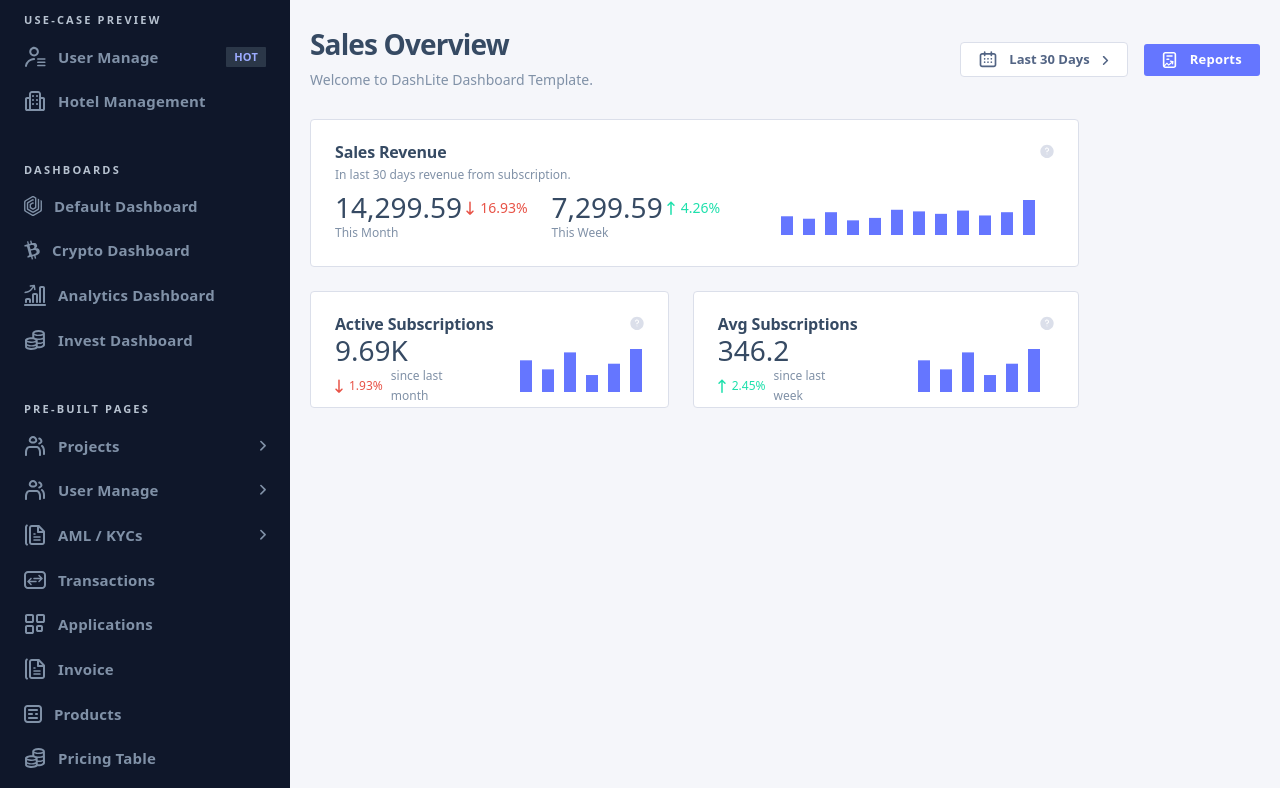
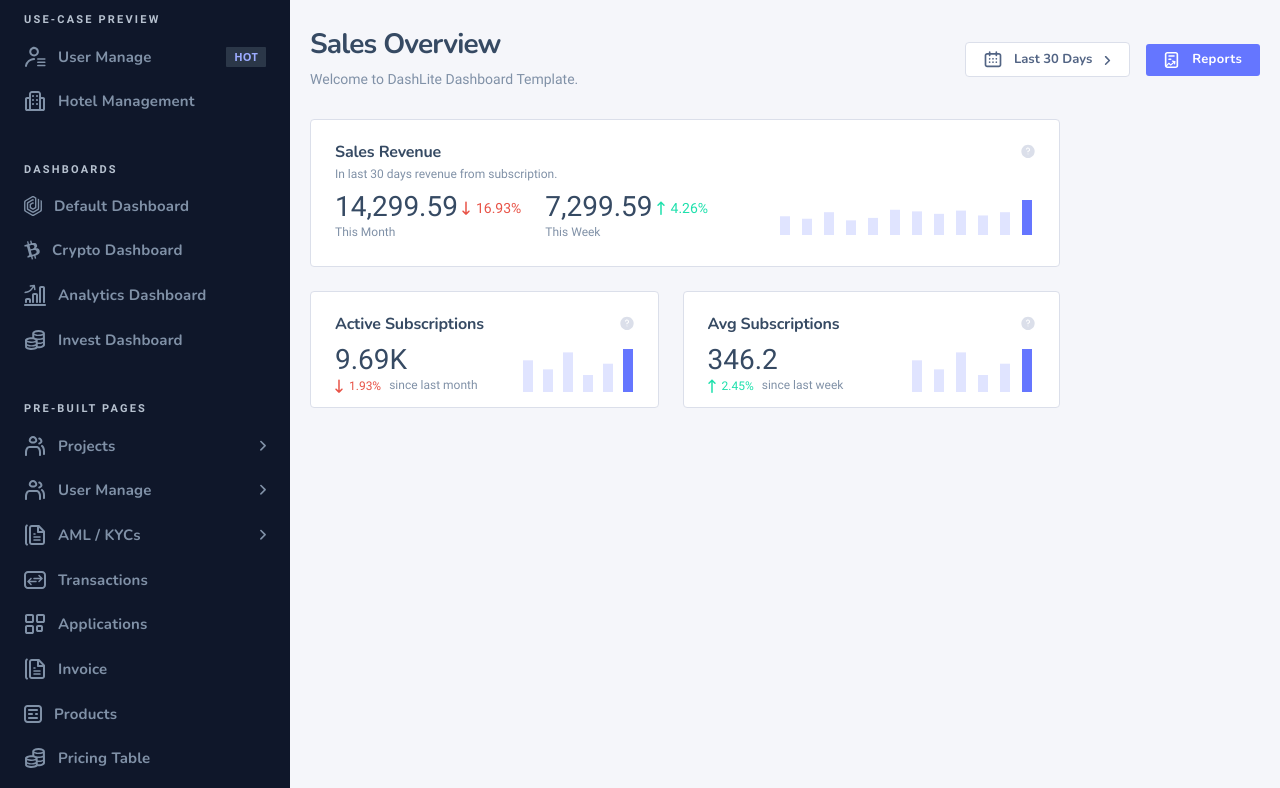
Before and after one commit to shakhbozpro/Dashboards, a plain HTML site: page index.html in a window 1280 px wide. Shown: the part 68-856 px from the top of the page. Drawn offline with nearby package versions, Linux system fonts and the light colour scheme.

Commit message:
Added fonts and colors for bar charts

```diff
--- a/assets/js/main.js
+++ b/assets/js/main.js
@@ -24,7 +24,7 @@ amlMenuBtn.addEventListener('click', () => {
 });
 
 
-// Data for the bar chart
+// ! Data for the bar chart1
 const data = [23, 20, 28, 18, 21, 31, 29, 26, 30, 24, 28, 43];
 
 // Get the canvas element and its context
@@ -34,26 +34,29 @@ const ctx = canvas.getContext("2d");
 // Set the dimensions and styling of the chart
 const chartHeight = canvas.height - 30;
 const chartWidth = canvas.width - 30;
-const barSpacing = 10;
-const barWidth = 12;
+const barSpacing = 12;
+const barWidth = 10;
 
 // Loop through the data and draw each bar
 for (let i = 0; i < data.length; i++) {
   const barHeight = data[i] * chartHeight / Math.max(...data);
 
+  // Set an array of colors to use for each bar
+  const colors = ["#E0E4FF", "#E0E4FF", "#E0E4FF", "#E0E4FF", "#E0E4FF", "#E0E4FF", "#E0E4FF", "#E0E4FF", "#E0E4FF", "#E0E4FF", "#E0E4FF", "#6576FF"];
+
   // Set the color of the bar
-  ctx.fillStyle = "#6576FF";
+  ctx.fillStyle = colors[i];
 
   // Draw the bar
   ctx.fillRect(
-    i * (barWidth + barSpacing) + 1,
+    i * (barWidth + barSpacing) + 5,
     canvas.height - barHeight - 15,
     barWidth,
     barHeight
   );
 }
 
-// Data for the bar chart
+// ! Data for the bar chart2
 const data2 = [28, 20, 35, 15, 25, 38];
 
 // Get the canvas element and its context
@@ -64,25 +67,28 @@ const ctx2 = canvas2.getContext("2d");
 const chartHeight2 = canvas2.height - 30;
 const chartWidth2 = canvas2.width - 30;
 const barSpacing2 = 10;
-const barWidth2 = 12;
+const barWidth2 = 10;
 
 // Loop through the data2 and draw each bar
 for (let i = 0; i < data2.length; i++) {
   const barHeight = data2[i] * chartHeight2 / Math.max(...data2);
 
+  // Set an array of colors to use for each bar
+  const colors2 = ["#E0E4FF", "#E0E4FF", "#E0E4FF", "#E0E4FF", "#E0E4FF", "#6576FF"];
+
   // Set the color of the bar
-  ctx2.fillStyle = "#6576FF";
+  ctx2.fillStyle = colors2[i];
 
   // Draw the bar
   ctx2.fillRect(
-    i * (barWidth2 + barSpacing2) + 1,
+    i * (barWidth2 + barSpacing2) + 5,
     canvas2.height - barHeight - 15,
     barWidth2,
     barHeight
   );
 }
 
-// Data for the bar chart
+// ! Data for the bar chart3
 const data3 = [28, 20, 35, 15, 25, 38];
 
 // Get the canvas element and its context
@@ -92,19 +98,22 @@ const ctx3 = canvas3.getContext("2d");
 // Set the dimensions and styling of the chart
 const chartHeight3 = canvas3.height - 30;
 const chartWidth3 = canvas3.width - 30;
-const barSpacing3 = 10;
-const barWidth3 = 12;
+const barSpacing3 = 12;
+const barWidth3 = 10;
 
 // Loop through the data3 and draw each bar
 for (let i = 0; i < data3.length; i++) {
   const barHeight = data3[i] * chartHeight3 / Math.max(...data3);
 
+  // Set an array of colors to use for each bar
+  const colors3 = ["#E0E4FF", "#E0E4FF", "#E0E4FF", "#E0E4FF", "#E0E4FF", "#6576FF"];
+
   // Set the color of the bar
-  ctx3.fillStyle = "#6576FF";
+  ctx3.fillStyle = colors3[i];
 
   // Draw the bar
   ctx3.fillRect(
-    i * (barWidth3 + barSpacing3) + 1,
+    i * (barWidth3 + barSpacing3) + 5,
     canvas2.height - barHeight - 15,
     barWidth3,
     barHeight
--- a/assets/styles/main.css
+++ b/assets/styles/main.css
@@ -26,7 +26,7 @@ h1 {
 
 hr {
   -webkit-box-sizing: content-box;
-          box-sizing: content-box; /* 1 */
+  box-sizing: content-box; /* 1 */
   height: 0; /* 1 */
   overflow: visible; /* 2 */
 }
@@ -44,7 +44,7 @@ abbr[title] {
   border-bottom: none; /* 1 */
   text-decoration: underline; /* 2 */
   -webkit-text-decoration: underline dotted;
-          text-decoration: underline dotted; /* 2 */
+  text-decoration: underline dotted; /* 2 */
 }
 
 b,
@@ -132,7 +132,7 @@ fieldset {
 
 legend {
   -webkit-box-sizing: border-box;
-          box-sizing: border-box; /* 1 */
+  box-sizing: border-box; /* 1 */
   color: inherit; /* 2 */
   display: table; /* 1 */
   max-width: 100%; /* 1 */
@@ -151,7 +151,7 @@ textarea {
 [type="checkbox"],
 [type="radio"] {
   -webkit-box-sizing: border-box;
-          box-sizing: border-box; /* 1 */
+  box-sizing: border-box; /* 1 */
   padding: 0; /* 2 */
 }
 
@@ -190,6 +190,49 @@ template {
   display: none;
 }
 
+/* ! Fonts */
+/* roboto-400 */
+@font-face {
+  font-display: swap;
+  font-family: 'Roboto';
+  font-weight: 400;
+  src: url('../fonts/roboto-v30-cyrillic_latin-regular.woff2') format('woff2'),
+  url('../fonts/roboto-v30-cyrillic_latin-regular.woff') format('woff');
+}
+/* roboto-500 */
+@font-face {
+  font-display: swap;
+  font-family: 'Roboto';
+  font-weight: 500;
+  src: url('../fonts/roboto-v30-cyrillic_latin-500.woff2') format('woff2'),
+  url('../fonts/roboto-v30-cyrillic_latin-500.woff') format('woff');
+}
+/* roboto-700 */
+@font-face {
+  font-display: swap;
+  font-family: 'Roboto';
+  font-weight: 700;
+  src: url('../fonts/roboto-v30-cyrillic_latin-700.woff2') format('woff2'),
+  url('../fonts/roboto-v30-cyrillic_latin-700.woff') format('woff');
+}
+
+/* nunito-400 */
+@font-face {
+  font-display: swap;
+  font-family: 'Nunito';
+  font-weight: 400;
+  src: url('../fonts/nunito-v25-cyrillic_latin-regular.woff2') format('woff2'),
+  url('../fonts/nunito-v25-cyrillic_latin-regular.woff') format('woff');
+}
+/* nunito-700 */
+@font-face {
+  font-display: swap;
+  font-family: 'Nunito';
+  font-weight: 700;
+  src: url('../fonts/nunito-v25-cyrillic_latin-700.woff2') format('woff2'),
+  url('../fonts/nunito-v25-cyrillic_latin-700.woff') format('woff');
+}
+
 /* ! General styles */
 html {
   scroll-behavior: smooth;
@@ -197,7 +240,7 @@ html {
 
 * {
   -webkit-box-sizing: border-box;
-          box-sizing: border-box;
+  box-sizing: border-box;
 }
 
 body {
@@ -225,8 +268,13 @@ ul, ol {
   list-style-type: none;
 }
 
-h1, h2, h3, h4, h5, h6, p {
+h1, h2, h3, h4, h5, h6 {
   margin: 0;
+  font-family: 'Nunito', 'Arial', sans-serif;
+}
+p {
+  margin: 0;
+  font-family: 'Roboto', 'Arial', sans-serif;
 }
 
 /* ! Sidebar styles */
@@ -238,9 +286,11 @@ h1, h2, h3, h4, h5, h6, p {
 }
 .sidebar-heading {
   color: #b7c2d0;
+  font-family: 'Roboto', 'Arial', sans-serif;
 }
 .sidebar-link {
   color: #8091a7;
+  font-family: 'Nunito', 'Arial', sans-serif;
 }
 .sidebar-item-badge {
   color: #9cabff;
@@ -269,18 +319,24 @@ h1, h2, h3, h4, h5, h6, p {
 }
 .header-text {
   color: #526484;
+  font-family: 'Roboto', 'Arial', sans-serif;
 }
 .header-text a {
   color: #8091a7;
 }
 .header-admin-text {
   color: #6576ff;
+  font-family: 'Roboto', 'Arial', sans-serif;
 }
 .header-admin-text ~ a {
   color: #526484;
 }
 
 /* ! Main styles */
+.calendar-btn,
+.repost {
+  font-family: 'Nunito', 'Arial', sans-serif;
+}
 .calendar-btn::before {
   content: "";
   display: inline-block;
--- a/index.html
+++ b/index.html
@@ -218,7 +218,7 @@
             <img class="mr-[6px]" src="./assets/images/h-question-start.svg" alt="Question letter" width="16"
               height="16">
             Do you know the latest update of 2019?
-            <a class="flex items-center" href="#">A overview of our is now available on You.....
+            <a class="flex items-center font-normal" href="#"> A overview of our is now available on You.....
               <img class="ml-[6px]" src="./assets/images/h-question-end.svg" alt="In detail" width="10" height="10">
             </a>
           </p>
@@ -296,7 +296,7 @@
                       This Week
                     </p>
                   </div>
-                  <canvas id="barChart" width="280" height="65"></canvas>
+                  <canvas id="barChart" width="260" height="65"></canvas>
                 </div>
               </div>
 
@@ -315,7 +315,7 @@
                         since last month
                       </span>
                     </p>
-                    <canvas id="barChart2" width="137" height="73"></canvas>
+                    <canvas id="barChart2" width="128" height="73"></canvas>
                   </div>
                 </div>
 
@@ -330,7 +330,7 @@
                         since last week
                       </span>
                     </p>
-                    <canvas id="barChart3" width="137" height="73"></canvas>
+                    <canvas id="barChart3" width="128" height="73"></canvas>
                   </div>
                 </div>
               </div>
```
Also changed, not shown: assets/fonts/nunito-v25-cyrillic_latin-700.woff (added), assets/fonts/nunito-v25-cyrillic_latin-700.woff2 (added), assets/fonts/nunito-v25-cyrillic_latin-regular.woff (added), assets/fonts/nunito-v25-cyrillic_latin-regular.woff2 (added), assets/fonts/roboto-v30-cyrillic_latin-500.woff (added), assets/fonts/roboto-v30-cyrillic_latin-500.woff2 (added), assets/fonts/roboto-v30-cyrillic_latin-700.woff (added), assets/fonts/roboto-v30-cyrillic_latin-700.woff2 (added), assets/fonts/roboto-v30-cyrillic_latin-regular.woff (added), assets/fonts/roboto-v30-cyrillic_latin-regular.woff2 (added), dist/output.css.
